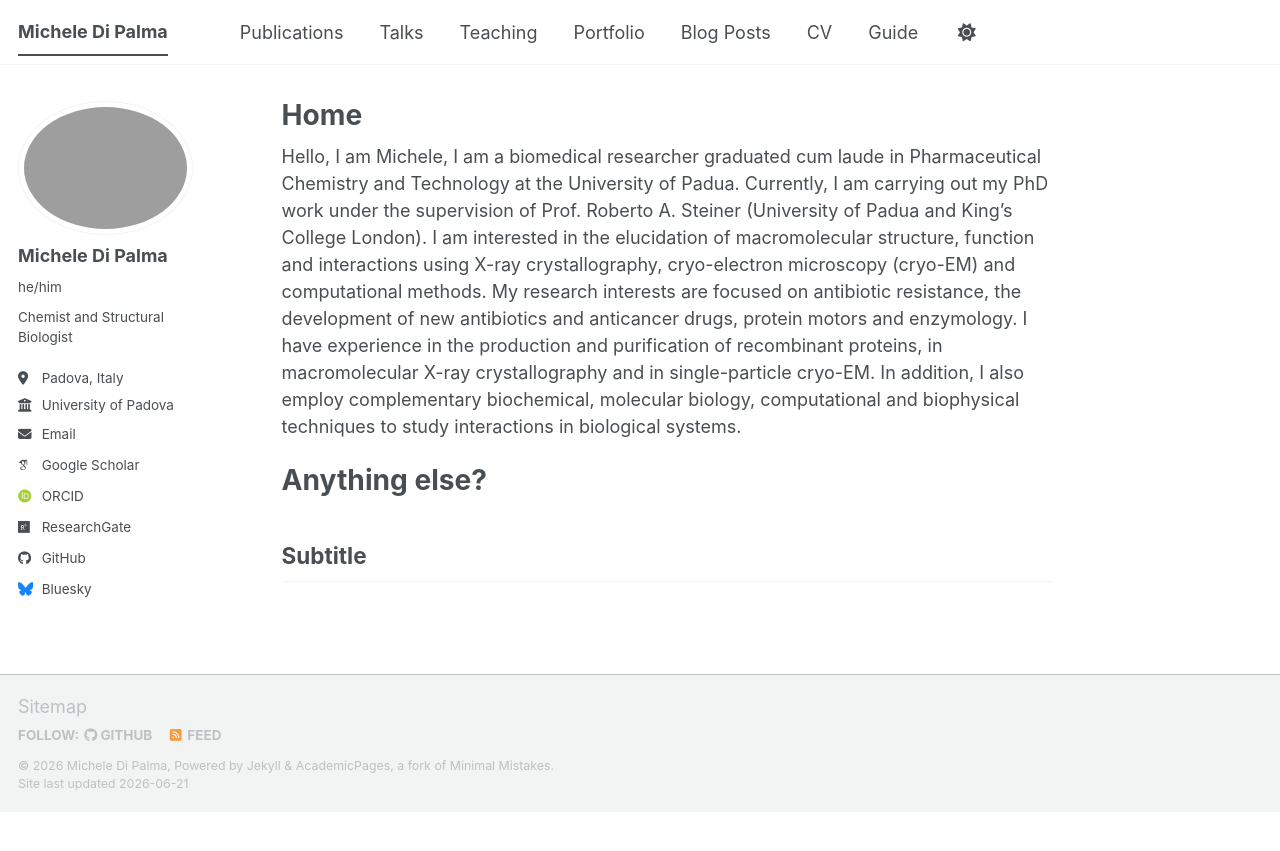
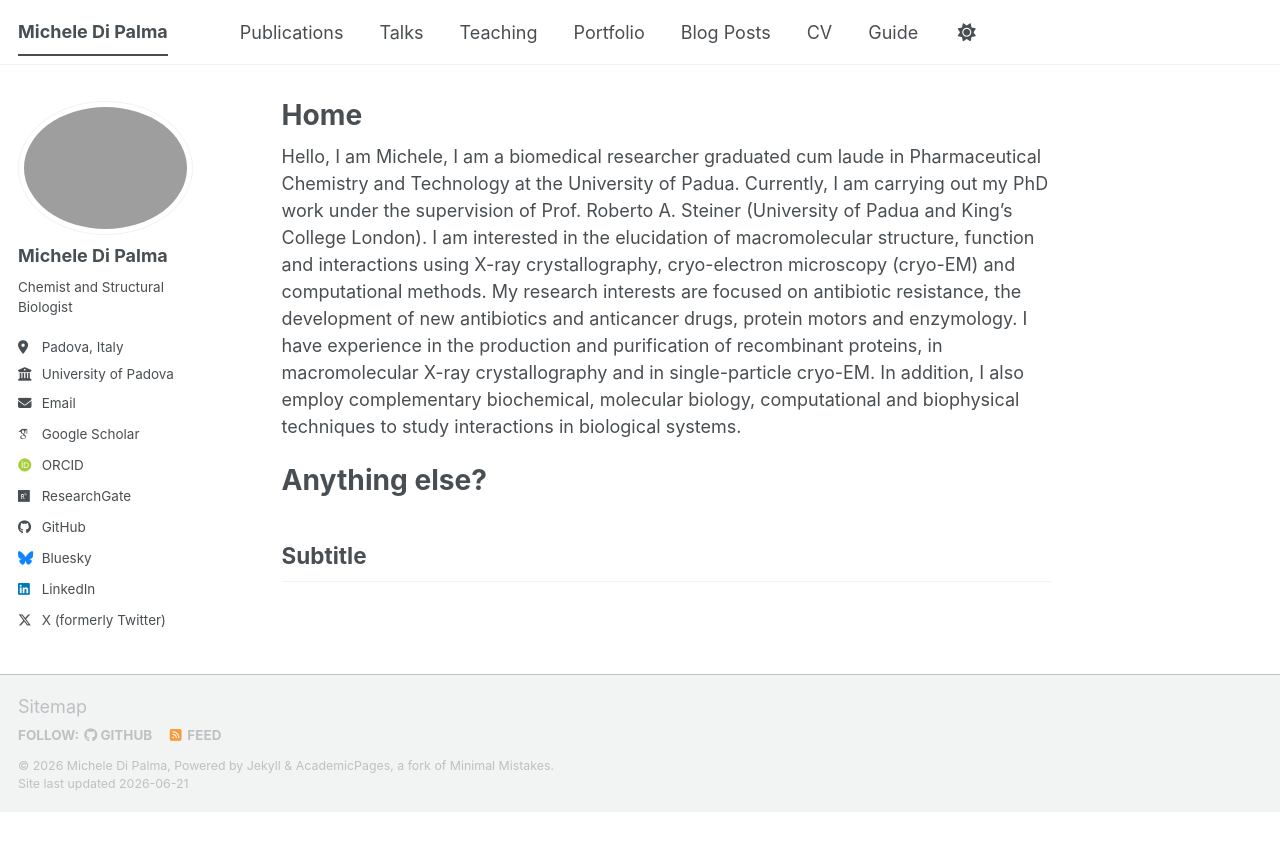
Before and after one commit to michele-dipalma/website, a Jekyll site: the page built from _pages/about.md, in a window 1280 px wide. Shown: the top 851 px of the page. Built offline with Jekyll 4.4.1, drawn with Linux system fonts in a browser that asks for light colours; some web fonts are replaced; a script bundle is joined from its source files by our own code; library files that are not in the unit come from our copies; some of the changed lines change nothing that is shown.

Commit message:
Update personal information in _config.yml

```diff
--- a/_config.yml
+++ b/_config.yml
@@ -25,7 +25,7 @@ author:
   # Biographic information
   avatar           : "profile.png"
   name             : "Michele Di Palma"
-  pronouns         : "he/him" # example: "she/her"
+  pronouns         : # example: "she/her"
   bio              : "Chemist and Structural Biologist"
   location         : "Padova, Italy"
   employer         : "University of Padova"
@@ -57,7 +57,7 @@ author:
 
   # Social media
   artstation       : # Username
-  bluesky          : "bsky.app" # Replace this with you Bluesky username
+  bluesky          : "@micheledipalma.bsky.social" # Replace this with you Bluesky username
   facebook         : # Username
   flickr           : # Username
   foursquare       : # Username
@@ -66,7 +66,7 @@ author:
   keybase          : # Username
   instagram        : # Username
   lastfm           : # Username
-  linkedin         : # Username
+  linkedin         : "micheledipalma" # Username
   mastodon         : # URL
   medium           : # URL
   pinterest        : # Username
@@ -74,7 +74,7 @@ author:
   steam            : # Username
   telegram         : # URL
   tumblr           : # Username
-  twitter          : # Username for X / Twitter
+  twitter          : "DiPalmaMichele9" # Username for X / Twitter
   vine             : # Username
   weibo            : # Username
   wikipedia        : # Username
```
